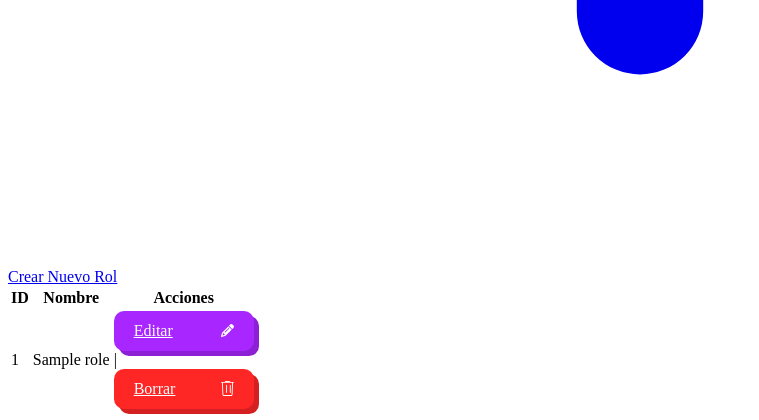
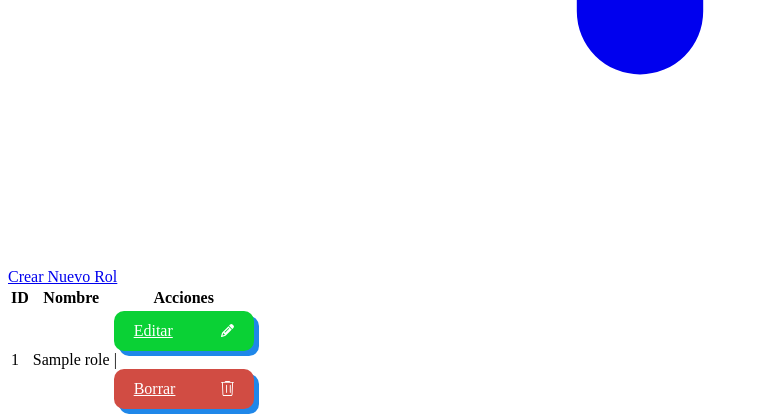
Before and after one commit to Bjohan23/pizza4, a PHP site: the page made by app/Views/roles/index.php in a window 1280 px wide. Shown: the part 1067-1487 px from the top of the page, without its empty margins (0-759 px from the left). Run offline with PHP 8.4, Linux system fonts and the light colour scheme; the template is opened without the code that fills it: most values are stand-ins (such as "Sample title", 1, 10 or a date in 2020).

Commit message:
modificacion de create r

```diff
--- a/app/Views/inc/sidebar.php
+++ b/app/Views/inc/sidebar.php
@@ -10,6 +10,7 @@
                     <span class="ms-3">Dashboard</span>
                 </a>
             </li>
+            <br>
             <!-- INICIO -->
             <li>
                 <a href="<?php echo APP_URL ?>" class="flex items-center p-2 text-gray-900 rounded-lg dark:text-white hover:bg-gray-100 dark:hover:bg-gray-700 group">
@@ -20,6 +21,7 @@
                     <span class="ms-3">Inicio</span>
                 </a>
             </li>
+
             <!-- Ventas Menu -->
             <li>
                 <button type="button" class="flex items-center w-full p-2 text-base text-gray-900 transition duration-75 rounded-lg group hover:bg-gray-100 dark:text-white dark:hover:bg-gray-700" aria-controls="venta-menu" data-collapse-toggle="venta-menu">
--- a/public/css/style.css
+++ b/public/css/style.css
@@ -39,21 +39,21 @@
 .Btn:active {
     transform: translate(3px, 3px);
     transition-duration: .3s;
-    box-shadow: 2px 2px 0px rgb(140, 32, 212);
+    box-shadow: 2px 2px 0px rgb(191, 221, 20);
 }
 
 .edit-btn {
-    background-color: rgb(168, 38, 255);
-    box-shadow: 5px 5px 0px rgb(140, 32, 212);
+    background-color: rgb(10, 209, 53);
+    box-shadow: 5px 5px 0px rgb(31, 135, 233);
 }
 
 .edit-btn:active {
-    box-shadow: 2px 2px 0px rgb(140, 32, 212);
+    box-shadow: 2px 2px 0px rgb(32, 212, 77);
 }
 
 .delete-btn {
-    background-color: rgb(255, 38, 38);
-    box-shadow: 5px 5px 0px rgb(212, 32, 32);
+    background-color: rgb(209, 76, 67);
+    box-shadow: 5px 5px 0px rgb(31, 135, 233);
 }
 
 .delete-btn:active {
```
Also changed, not shown: app/Views/roles/create.php (+28 -3 lines).
